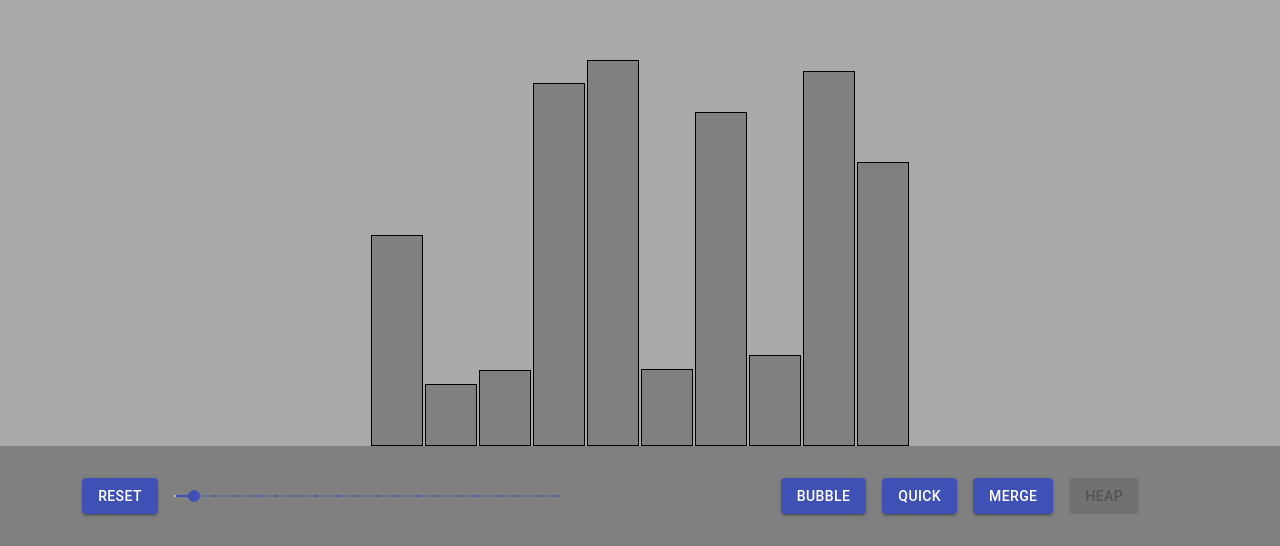
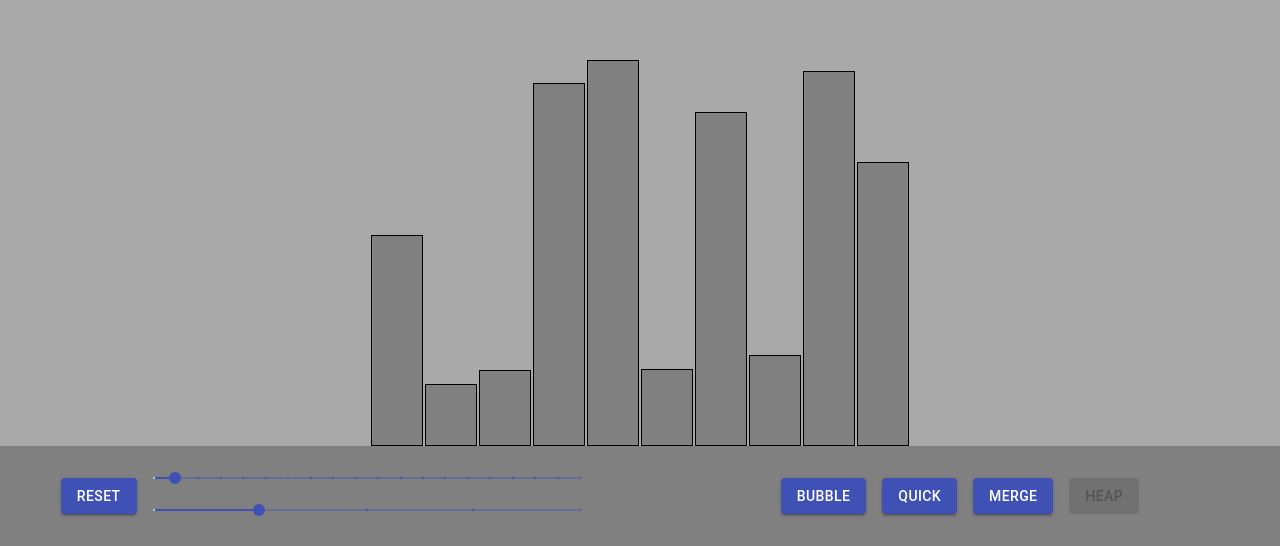
Before and after one commit to TalhaR/Sorting-visualizer, a React (Create React App) app: page / in a window 1280 px wide. Shown: the part 453-999 px from the top of the page. Built offline with nearby package versions, Linux system fonts and the light colour scheme.

Commit message:
added speed slider

```diff
--- a/src/components/Body.jsx
+++ b/src/components/Body.jsx
@@ -24,10 +24,12 @@ class Body extends React.Component {
             elements: [],
             isRunning: false,
             maxBars: 10,
+            speed: 50,
         }
         this.resetArray = this.resetArray.bind(this);
         this.handleSort = this.handleSort.bind(this);
         this.handleSize = this.handleSize.bind(this);
+        this.handleSpeed = this.handleSpeed.bind(this);
         this.bubbleSort = this.bubbleSort.bind(this);
         this.quickSort = this.quickSort.bind(this);
         this.mergeSort = this.mergeSort.bind(this);
@@ -44,6 +46,11 @@ class Body extends React.Component {
 
         this.setState({maxBars: num,});
         this.resetArray();
+    }
+
+    handleSpeed(num) {
+        if (num === this.state.speed) return;
+        this.setState({speed: 50 / num});
     }
 
     handleSort(algorithm) {
@@ -77,14 +84,14 @@ class Body extends React.Component {
 
             for(let i = start; i < end; ++i) {
                 setColor([domBars[i]], 'green');
-                await sleep(20);
+                await sleep(this.state.speed);
 
                 if (array[i].props.height <= pivotValue.props.height) {
                     setColor([domBars[i], domBars[pivotIndex]], 'red');
 
                     [array[i], array[pivotIndex]] = [array[pivotIndex], array[i]];
                     this.setState({elements: array});
-                    await sleep(20);
+                    await sleep(this.state.speed);
 
                     setColor([domBars[i], domBars[pivotIndex]], 'gray');
                     ++pivotIndex;
@@ -95,7 +102,7 @@ class Body extends React.Component {
             setColor([domBars[end], domBars[pivotIndex]], 'red');
             [array[end], array[pivotIndex]] = [array[pivotIndex], array[end]];
             this.setState({elements: array});
-            await sleep(20);
+            await sleep(this.state.speed);
             setColor([domBars[end], domBars[pivotIndex]], 'gray');
 
             return pivotIndex;
@@ -129,7 +136,7 @@ class Body extends React.Component {
                 const [index1, index2] = animations[i];
 
                 setColor([domBars[index1], domBars[index2]], 'green');
-                await sleep(25);
+                await sleep(this.state.speed);
                 setColor([domBars[index1], domBars[index2]], 'gray');
             } else {
                 const [index1, element] = animations[i];
@@ -137,7 +144,7 @@ class Body extends React.Component {
 
                 this.setState({elements: array});
                 setColor([domBars[index1], domBars[element.key]], 'red');
-                await sleep(25);
+                await sleep(this.state.speed);
                 setColor([domBars[index1], domBars[element.key]], 'gray');
             }
         }
@@ -151,14 +158,14 @@ class Body extends React.Component {
             for(let j = 0; j < array.length - 1 - i; ++j) {
                 // highlight comparing elements in green
                 setColor([domBars[j], domBars[j + 1]], 'green');
-                await sleep(10);
+                await sleep(this.state.speed);
 
                 if (array[j].props.height > array[j + 1].props.height) {
                     // highlight swapping elements red
                     setColor([domBars[j], domBars[j + 1]], 'red');
                     [array[j], array[j + 1]] = [array[j + 1], array[j]];
                     this.setState({elements: array,});
-                    await sleep(10);
+                    await sleep(this.state.speed);
                 }
                 // post-swap reset to normal
                 setColor([domBars[j], domBars[j + 1]], 'gray');
@@ -176,7 +183,7 @@ class Body extends React.Component {
                 <Grid item xs={12} md={11} className="visualization" component="section">
                     { this.state.elements }
                 </Grid>
-                <Controls setSorter={this.handleSort} setSize={this.handleSize}
+                <Controls setSorter={this.handleSort} setSize={this.handleSize} setSpeed={this.handleSpeed}
                             resetArray={this.resetArray} isRunning={this.state.isRunning} />
             </Grid>
         )
--- a/src/components/Controls.jsx
+++ b/src/components/Controls.jsx
@@ -7,9 +7,9 @@ const useStyles = makeStyles((theme) => ({
     },
     arrayControls: {
         height: '100px',
-        display: 'flex',
         justifyContent: 'center',
         alignItems: 'center',
+        flexWrap: 'wrap',
         '& > *': {
             margin: theme.spacing(1),
         },
@@ -24,11 +24,10 @@ const useStyles = makeStyles((theme) => ({
         },
     },
     slider: {
-        maxWidth: '60%',
     }
 }));
 
-function Controls({setSorter, setSize, resetArray, isRunning}) {
+function Controls({setSorter, setSize, setSpeed, resetArray, isRunning}) {
     const classes = useStyles();
 
     const selectSorter = (algorithm) => {
@@ -37,12 +36,20 @@ function Controls({setSorter, setSize, resetArray, isRunning}) {
 
     return (
         <Grid container item xs={12} className={classes.root} component="section">
-            <Grid item xs={12} sm={6} className={classes.arrayControls}>
-                <Button color="primary" variant="contained" disabled={isRunning} onClick={() => resetArray()}>
-                    Reset
-                </Button>
+            <Grid container item xs={12} sm={6} className={classes.arrayControls}>
+                <Grid item>
+                    <Button color="primary" variant="contained" disabled={isRunning} onClick={() => resetArray()}>
+                        Reset
+                    </Button>
+                </Grid>
+                <Grid item xs={7} md={8}>
 
-                <Slider className={classes.slider} defaultValue={10} step={5} marks min={5} max={100} valueLabelDisplay="auto" disabled={isRunning} onChange={(e, value) => setSize(value)} />
+                    <Slider className={classes.slider} defaultValue={10} step={5} marks min={5} max={100}
+                            valueLabelDisplay="auto" disabled={isRunning} onChange={(e, value) => setSize(value)} />
+
+                    <Slider className={classes.slider} defaultValue={2} step={1} marks min={1} max={5}
+                            valueLabelDisplay="auto" onChangeCommitted={(e, value) => setSpeed(value)} />
+                </Grid>
             </Grid>
             <Grid item xs={12} sm={6} className={classes.sortControls}>
                 <Button color="primary" variant="contained" disabled={isRunning} onClick={() => selectSorter('bubble')}>
```
